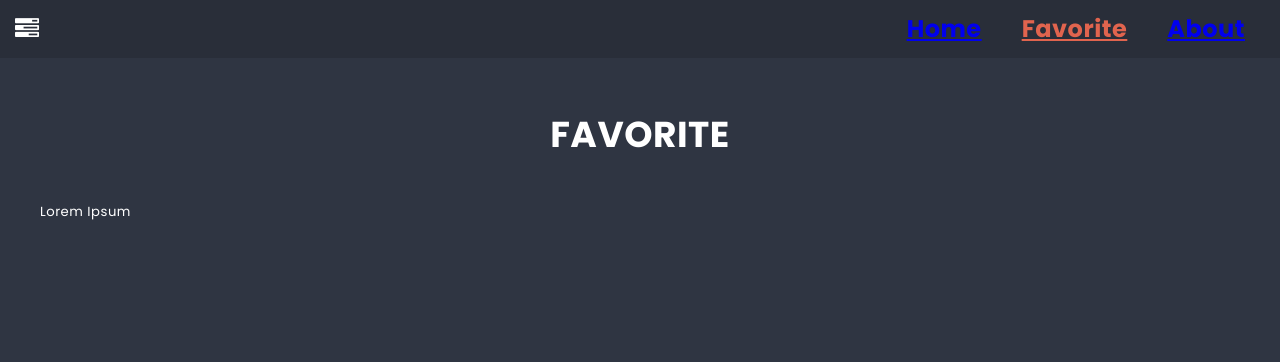
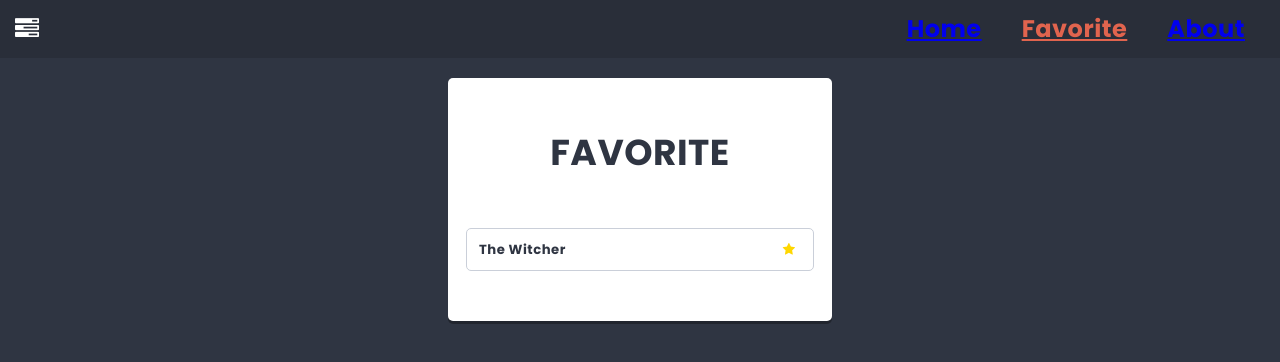
Before and after one commit to Kraianeczek/TO-DO-APP, a React (Create React App) app: page /favorite in a window 1280 px wide. Shown: the top 362 px of the page. Built offline with nearby package versions, Linux system fonts and the light colour scheme.

Commit message:
wadd favorite

```diff
--- a/package.json
+++ b/package.json
@@ -16,7 +16,8 @@
     "redux-devtools-extension": "2.13.9",
     "sass": "^1.48.0",
     "shortid": "^2.2.16",
-    "web-vitals": "^2.1.3"
+    "web-vitals": "^2.1.3",
+    "yarn": "^1.22.17"
   },
   "scripts": {
     "start": "react-scripts start",
--- a/src/components/Card/Card.js
+++ b/src/components/Card/Card.js
@@ -1,11 +1,24 @@
-import styles from './Card.module.scss'
+import { useDispatch } from 'react-redux';
+import { toggleCardFavorite } from '../../redux/store';
+import styles from './Card.module.scss';
 
 const Card = props => {
+
+    const dispatch = useDispatch();
+
+    const handleSubmit = e => {
+        e.preventDefault();
+        dispatch(toggleCardFavorite(props.id))
+    }
+
+    const classFavorite = (props.isFavorite ? styles.isFavorite : styles.isNotFavorite)
+    const klass = (props.isFavorite ? 'fa-star' : 'fa-star-o')
+
     return (
         <div className={styles.card}>
             <li className={styles.title}>{props.title}
-                <button className={styles.button}>
-                    <span className={styles.icon + ' fa fa-star-o'}></span>
+                <button className={styles.button} onClick={handleSubmit}>
+                    <span className={styles.icon + ' fa ' + klass + ' ' + classFavorite}></span>
                 </button>
             </li>
         </div>
--- a/src/components/Card/Card.module.scss
+++ b/src/components/Card/Card.module.scss
@@ -18,3 +18,15 @@
     background-color: white;
     cursor: pointer;
 }
+
+.icon {
+    color: purple;
+}
+
+.isFavorite {
+    color: gold;
+}
+
+.isNotFavorite {
+    color: red;
+}
--- a/src/components/Favorite/Favorite.js
+++ b/src/components/Favorite/Favorite.js
@@ -1,11 +1,21 @@
+import { useSelector } from 'react-redux';
+import { getFavoriteCards } from '../../redux/store';
+import Card from '../Card/Card';
 import PageTitle from '../PageTitle/PageTitle';
+import styles from './Favorite.module.scss'
 
 const Favorite = () => {
+    const favCards = useSelector(getFavoriteCards);
+    console.log('fav', favCards)
     return (
-        <div>
-            <PageTitle>FAVORITE</PageTitle>
-            <p>Lorem Ipsum</p>
-        </div>
+        <section className={styles.container}>
+            <div className={styles.column}>
+                <PageTitle>FAVORITE</PageTitle>
+                <ul className={styles.cards}>
+                    {favCards.map(card => <Card key={card.id} {...card}/>)}
+                </ul>
+            </div>
+        </section>
     )
 }
 
--- a/src/components/Favorite/Favorite.module.scss
+++ b/src/components/Favorite/Favorite.module.scss
@@ -0,0 +1,26 @@
+@use "sass:math";
+@import '../../styles/settings.scss';
+
+.cards {
+    padding: math.div($base-size, 2) 0;
+  }
+
+.column {
+    flex-shrink: 0;
+    width: calc(33% - 12px);
+    background: $color-light;
+    margin: 0 $base-size $base-size 0;
+    padding: ($base-size * 1.5);
+    border-radius: $radius;
+    box-shadow: 0 math.div($base-size, 4) 0 rgba(0,0,0,0.3);
+    color: $color-dark;
+
+    &:last-child {
+      margin: 0 0 $base-size 0;
+    }
+}
+
+.container {
+    display: flex;
+    justify-content: center;
+}
--- a/src/redux/initialState.js
+++ b/src/redux/initialState.js
@@ -31,7 +31,7 @@ const initialState = {
       { id: 2, columnId: 1, title: 'Interpreter of Maladies', isFavorite: false },
       { id: 3, columnId: 2, title: 'Harry Potter', isFavorite: false },
       { id: 4, columnId: 2, title: 'Star Wars', isFavorite: false },
-      { id: 5, columnId: 3, title: 'The Witcher', isFavorite: false },
+      { id: 5, columnId: 3, title: 'The Witcher', isFavorite: true },
       { id: 6, columnId: 3, title: 'Skyrim', isFavorite: false }
     ],
 
--- a/src/redux/store.js
+++ b/src/redux/store.js
@@ -13,12 +13,14 @@ export const getAllColumns = (state => state.columns);
 export const getListById = ({ lists }, listId) => lists.find(list => list.id === listId);
 export const getColumnsByList = ({columns}, listId) => columns.filter(column => column.listId === listId);
 export const getAllLists = (state => state.lists);
+export const getFavoriteCards = ({cards}) => cards.filter(card => card.isFavorite === true);
 
 // action creators
 export const addColumn = payload => ({ type: 'ADD_COLUMN', payload });
 export const addCard = payload => ({ type: 'ADD_CARD', payload });
 export const filter = payload => ({ type: 'FILTER', payload });
 export const addList = payload => ({ type: 'ADD_LIST', payload });
+export const toggleCardFavorite = payload => ({ type: 'TOGGLE_CARD_FAVORITE', payload })
 
 const subreducers = {
   lists: listsReducer,
```
Also changed, not shown: 2 other files (tests, documents, lock files or other folders).
